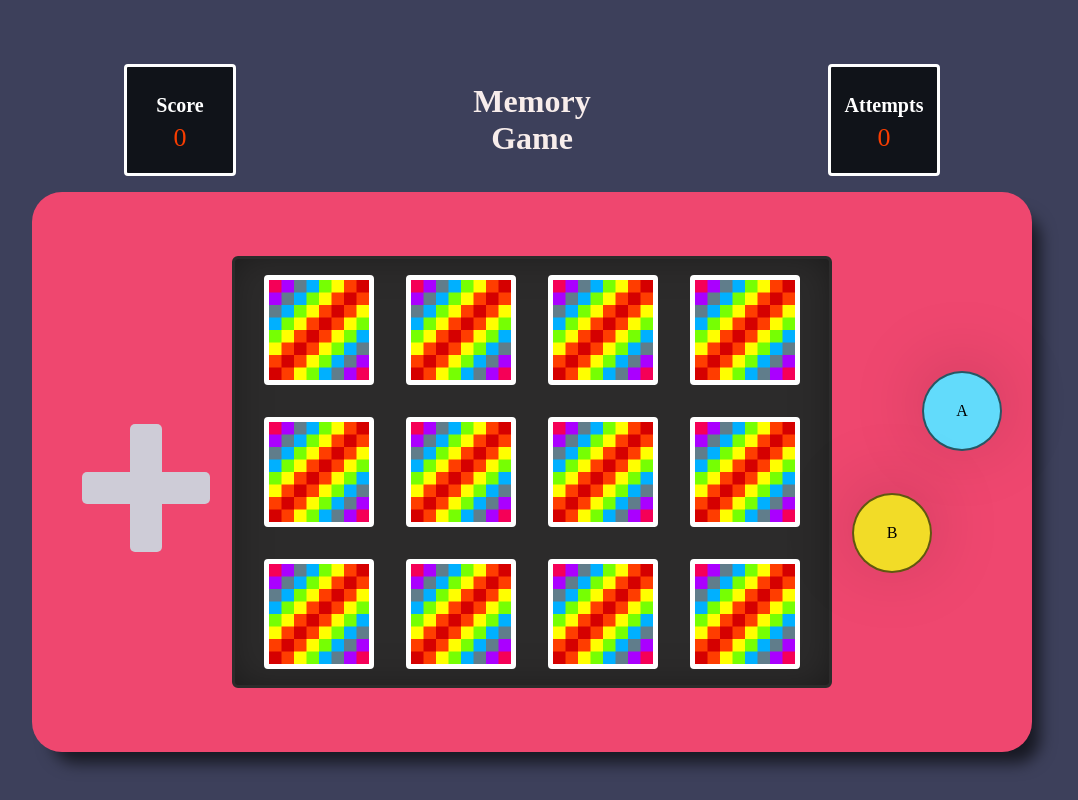
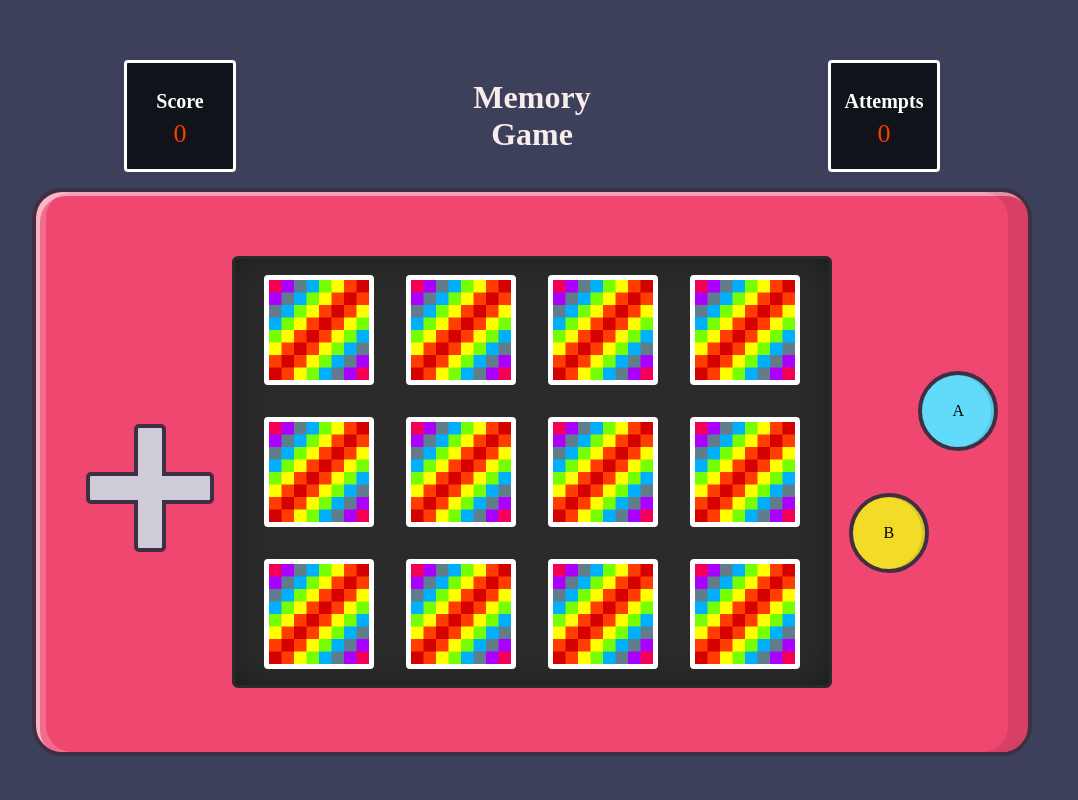
Before and after one commit to andraderaul/retro-games, a React (Create React App) app: page /memory-game in a window 1280 px wide. Shown: the whole page, without its empty margins (108-1186 px from the left). Built offline with nearby package versions, Linux system fonts and the light colour scheme; the HTML template or start-up script is replaced by a standard one.

Commit message:
fix: improve css in snake and memory game

```diff
--- a/src/pages/MemoryGame/MemoryGame.page.jsx
+++ b/src/pages/MemoryGame/MemoryGame.page.jsx
@@ -14,6 +14,7 @@ import {
   ButtonB,
   ArrowA,
   ArrowB,
+  ArrowC,
   WrapperDisplay,
   GameOver,
 } from "./MemoryGame.style";
@@ -113,6 +114,7 @@ const MemoryGame = () => {
       <Box>
         <ArrowA />
         <ArrowB />
+        <ArrowC />
         <Content>
           {cardsWonId.length !== cardArray.length
             ? renderBoard()
--- a/src/pages/MemoryGame/MemoryGame.style.js
+++ b/src/pages/MemoryGame/MemoryGame.style.js
@@ -20,10 +20,11 @@ export const Box = styled.div`
   padding: 4em 2em;
   background-color: #ef476f;
   border-radius: 30px;
+  border: 4px solid #402f44;
 
-  -webkit-box-shadow: 14px 17px 16px -6px rgba(0, 0, 0, 0.63);
-  -moz-box-shadow: 14px 17px 16px -6px rgba(0, 0, 0, 0.63);
-  box-shadow: 14px 17px 16px -6px rgba(0, 0, 0, 0.63);
+  box-shadow: inset -20px 0 rgba(0, 0, 0, 0.1),
+    inset 10px 0 rgba(255, 255, 255, 0.2),
+    inset 4px 4px rgba(255, 255, 255, 0.5);
 
   @media (max-width: ${breakpoints.xl}) {
     width: 95%;
@@ -38,11 +39,9 @@ export const button = styled.span`
   display: flex;
   justify-content: center;
   align-items: center;
-  border: 2px solid rgba(0, 0, 0, 0.6);
-
-  -webkit-box-shadow: 0px -7px 75px 2px rgba(0, 0, 0, 0.15);
-  -moz-box-shadow: 0px -7px 75px 2px rgba(0, 0, 0, 0.15);
-  box-shadow: 0px -7px 75px 2px rgba(0, 0, 0, 0.15);
+  border: 4px solid #402f44;
+  cursor: pointer;
+  box-shadow: inset -3px 0 rgba(0, 0, 0, 0.1);
 
   &:hover {
     transform: scale(1.2, 1.2);
@@ -73,6 +72,7 @@ const arrow = styled.div`
   top: 50%;
   left: 5%;
   border-radius: 5px;
+  border: 4px solid #402f44;
 
   @media (max-width: ${breakpoints.md}) {
     display: none;
@@ -84,6 +84,15 @@ export const ArrowA = styled(arrow)`
 `;
 
 export const ArrowB = styled(arrow)``;
+
+export const ArrowC = styled(arrow)`
+  width: 1.52em;
+  height: 2em;
+  border: none;
+  border-radius: revert;
+  top: 50%;
+  left: 10.3%;
+`;
 
 export const Content = styled.div`
   width: 100%;
--- a/src/pages/Snake/Snake.jsx
+++ b/src/pages/Snake/Snake.jsx
@@ -107,7 +107,11 @@ const Snake = () => {
       <Subtitle>
         Score: <span>{score}</span>
       </Subtitle>
-
+      {!isRunning && (
+        <Paused>
+          <Title>Paused</Title>
+        </Paused>
+      )}
       <Board>
         {isAlive ? (
           <Grid>
@@ -126,11 +130,6 @@ const Snake = () => {
                 </Square>
               );
             })}
-            {!isRunning && (
-              <Paused>
-                <Title>Paused</Title>
-              </Paused>
-            )}
           </Grid>
         ) : (
           <GameOver>
--- a/src/pages/Snake/Snake.style.js
+++ b/src/pages/Snake/Snake.style.js
@@ -40,16 +40,15 @@ export const button = styled.span`
   display: flex;
   justify-content: center;
   align-items: center;
-  border: 2px solid rgba(0, 0, 0, 0.6);
+  border: 3px solid #402f44;
   background-color: #f2dc27;
-  z-index: 2;
+
   cursor: pointer;
+  box-shadow: inset -3px 0 rgba(0, 0, 0, 0.1);
 
   &:hover {
     transform: scale(1.05, 1.05);
   }
-
-  box-shadow: inset -3px 0 rgba(0, 0, 0, 0.1);
 `;
 
 export const ButtonB = styled(button)`
@@ -76,6 +75,7 @@ export const ButtonA = styled(button)`
 `;
 
 export const ButtonC = styled(button)`
+  z-index: 2;
   width: 1em;
   height: 1em;
   bottom: ${({ bottom }) => bottom};
```
